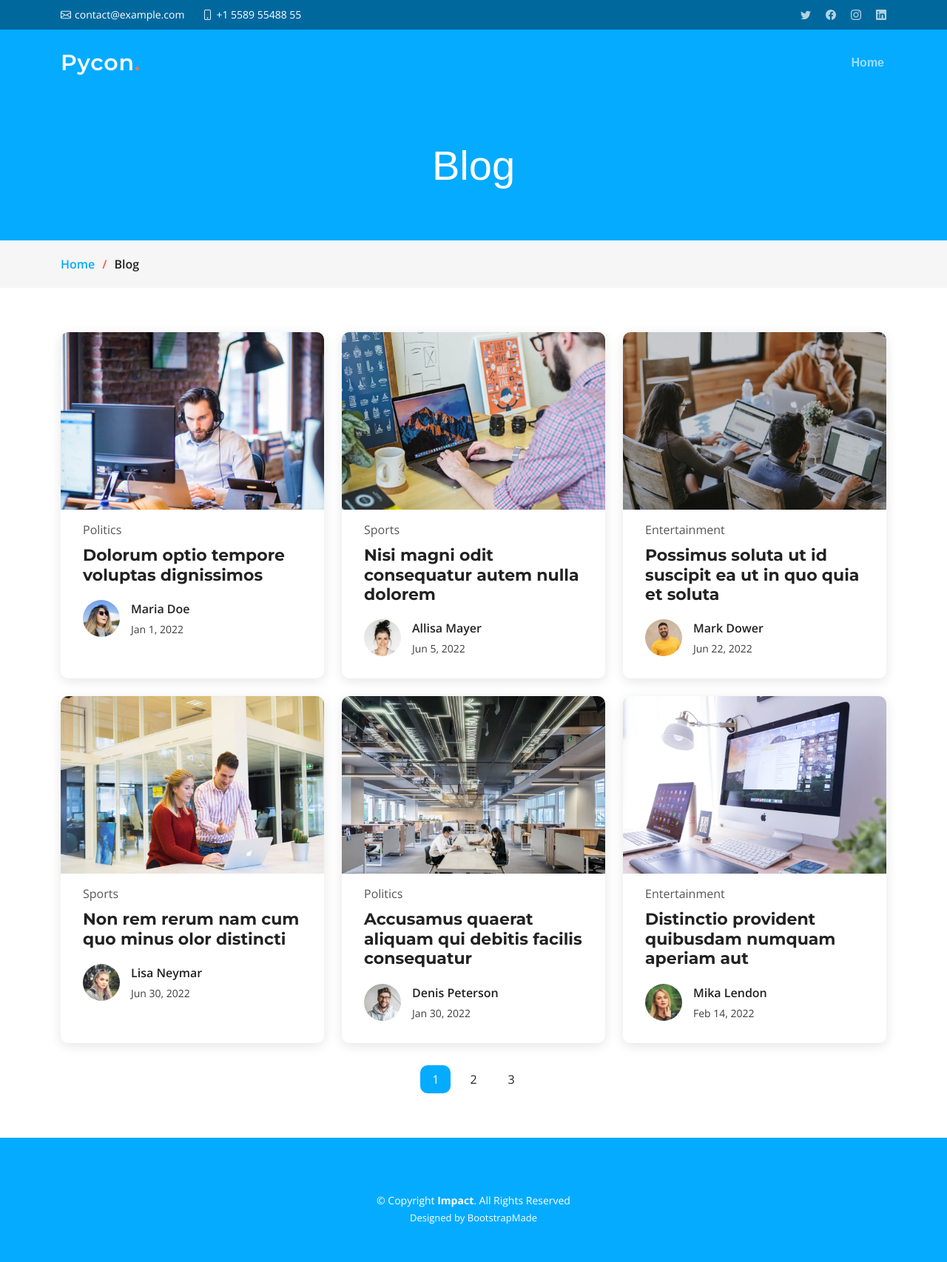
After one commit to neeraj1227/Pycon, a Django app: template first/templates/home/blog.html in a window 1280 px wide. The commit adds this page. Shown: the whole page at 74% size. Run offline with Django 5.2, Linux system fonts and the light colour scheme; the template is opened without the code that fills it, so the values that code supplies are empty; some libraries are stand-ins or nearby versions.

```diff
--- /dev/null
+++ b/first/templates/home/blog.html
@@ -0,0 +1,315 @@
+{% load static %}
+<!DOCTYPE html>
+<html lang="en">
+
+<head>
+  <meta charset="utf-8">
+  <meta content="width=device-width, initial-scale=1.0" name="viewport">
+
+  <title>Pycon-Blog</title>
+  <meta content="" name="description">
+  <meta content="" name="keywords">
+
+  <!-- Favicons -->
+  <link href="{% static "assets/img/favicon.png" %}" rel="icon">
+  <link href="{% static "assets/img/apple-touch-icon.png" %} " rel="apple-touch-icon">
+
+  <!-- Google Fonts -->
+  <link rel="preconnect" href="https://fonts.googleapis.com">
+  <link rel="preconnect" href="https://fonts.gstatic.com" crossorigin>
+  <link href="https://fonts.googleapis.com/css2?family=Open+Sans:ital,wght@0,300;0,400;0,500;0,600;0,700;1,300;1,400;1,600;1,700&family=Montserrat:ital,wght@0,300;0,400;0,500;0,600;0,700;1,300;1,400;1,500;1,600;1,700&family=Raleway:ital,wght@0,300;0,400;0,500;0,600;0,700;1,300;1,400;1,500;1,600;1,700&display=swap" rel="stylesheet">
+
+  <!-- Vendor CSS Files -->
+  <link href="{% static "assets/vendor/bootstrap/css/bootstrap.min.css" %}" rel="stylesheet">
+  <link href="{% static "assets/vendor/bootstrap-icons/bootstrap-icons.css" %}" rel="stylesheet">
+  <link href="{% static "assets/vendor/aos/aos.css" %}" rel="stylesheet">
+  <link href="{% static "assets/vendor/glightbox/css/glightbox.min.css" %}" rel="stylesheet">
+  <link href="{% static "assets/vendor/swiper/swiper-bundle.min.css" %}" rel="stylesheet">
+
+  <!-- Template Main CSS File -->
+  <link href="{% static "assets/css/main.css" %}" rel="stylesheet">
+
+  <!-- =======================================================
+  * Template Name: Impact
+  * Updated: Sep 18 2023 with Bootstrap v5.3.2
+  * Template URL: https://bootstrapmade.com/impact-bootstrap-business-website-template/
+  * Author: BootstrapMade.com
+  * License: https://bootstrapmade.com/license/
+  ======================================================== -->
+</head>
+
+<body>
+
+  <!-- ======= Header ======= -->
+  <section id="topbar" class="topbar d-flex align-items-center">
+    <div class="container d-flex justify-content-center justify-content-md-between">
+      <div class="contact-info d-flex align-items-center">
+        <i class="bi bi-envelope d-flex align-items-center"><a href="mailto:contact@example.com">contact@example.com</a></i>
+        <i class="bi bi-phone d-flex align-items-center ms-4"><span>+1 5589 55488 55</span></i>
+      </div>
+      <div class="social-links d-none d-md-flex align-items-center">
+        <a href="#" class="twitter"><i class="bi bi-twitter"></i></a>
+        <a href="#" class="facebook"><i class="bi bi-facebook"></i></a>
+        <a href="#" class="instagram"><i class="bi bi-instagram"></i></a>
+        <a href="#" class="linkedin"><i class="bi bi-linkedin"></i></i></a>
+      </div>
+    </div>
+  </section><!-- End Top Bar -->
+
+  <header id="header" class="header d-flex align-items-center">
+
+    <div class="container-fluid container-xl d-flex align-items-center justify-content-between">
+      <a href="index.html" class="logo d-flex align-items-center">
+        <!-- Uncomment the line below if you also wish to use an image logo -->
+        <!-- <img src="assets/img/logo.png" alt=""> -->
+        <h1>Pycon<span>.</span></h1>
+      </a>
+      <nav id="navbar" class="navbar">
+        <ul>
+          <li><a href="index.html">Home</a></li>
+        </ul>
+      </nav><!-- .navbar -->
+
+      <i class="mobile-nav-toggle mobile-nav-show bi bi-list"></i>
+      <i class="mobile-nav-toggle mobile-nav-hide d-none bi bi-x"></i>
+
+    </div>
+  </header><!-- End Header -->
+  <!-- End Header -->
+
+  <main id="main">
+
+    <!-- ======= Breadcrumbs ======= -->
+    <div class="breadcrumbs">
+      <div class="page-header d-flex align-items-center" style="background-image: url('');">
+        <div class="container position-relative">
+          <div class="row d-flex justify-content-center">
+            <div class="col-lg-6 text-center">
+              <h2>Blog</h2>
+            </div>
+          </div>
+        </div>
+      </div>
+      <nav>
+        <div class="container">
+          <ol>
+            <li><a href="index.html">Home</a></li>
+            <li>Blog</li>
+          </ol>
+        </div>
+      </nav>
+    </div><!-- End Breadcrumbs -->
+
+    <!-- ======= Blog Section ======= -->
+    <section id="blog" class="blog">
+      <div class="container" data-aos="fade-up">
+
+        <div class="row gy-4 posts-list">
+
+          <div class="col-xl-4 col-md-6">
+            <article>
+
+              <div class="post-img">
+                <img src="{% static "assets/img/blog/blog-1.jpg" %}" alt="" class="img-fluid">
+              </div>
+
+              <p class="post-category">Politics</p>
+
+              <h2 class="title">
+                <a href="blog-details.html">Dolorum optio tempore voluptas dignissimos</a>
+              </h2>
+
+              <div class="d-flex align-items-center">
+                <img src="{% static "assets/img/blog/blog-author.jpg"%}" alt="" class="img-fluid post-author-img flex-shrink-0">
+                <div class="post-meta">
+                  <p class="post-author-list">Maria Doe</p>
+                  <p class="post-date">
+                    <time datetime="2022-01-01">Jan 1, 2022</time>
+                  </p>
+                </div>
+              </div>
+
+            </article>
+          </div><!-- End post list item -->
+
+          <div class="col-xl-4 col-md-6">
+            <article>
+
+              <div class="post-img">
+                <img src="{% static "assets/img/blog/blog-2.jpg" %}" alt="" class="img-fluid">
+              </div>
+
+              <p class="post-category">Sports</p>
+
+              <h2 class="title">
+                <a href="blog-details.html">Nisi magni odit consequatur autem nulla dolorem</a>
+              </h2>
+
+              <div class="d-flex align-items-center">
+                <img src="{% static "assets/img/blog/blog-author-2.jpg" %}" alt="" class="img-fluid post-author-img flex-shrink-0">
+                <div class="post-meta">
+                  <p class="post-author-list">Allisa Mayer</p>
+                  <p class="post-date">
+                    <time datetime="2022-01-01">Jun 5, 2022</time>
+                  </p>
+                </div>
+              </div>
+
+            </article>
+          </div><!-- End post list item -->
+
+          <div class="col-xl-4 col-md-6">
+            <article>
+
+              <div class="post-img">
+                <img src="{% static "assets/img/blog/blog-3.jpg" %}" alt="" class="img-fluid">
+              </div>
+
+              <p class="post-category">Entertainment</p>
+
+              <h2 class="title">
+                <a href="blog-details.html">Possimus soluta ut id suscipit ea ut in quo quia et soluta</a>
+              </h2>
+
+              <div class="d-flex align-items-center">
+                <img src="assets/img/blog/blog-author-3.jpg" alt="" class="img-fluid post-author-img flex-shrink-0">
+                <div class="post-meta">
+                  <p class="post-author-list">Mark Dower</p>
+                  <p class="post-date">
+                    <time datetime="2022-01-01">Jun 22, 2022</time>
+                  </p>
+                </div>
+              </div>
+
+            </article>
+          </div><!-- End post list item -->
+
+          <div class="col-xl-4 col-md-6">
+            <article>
+
+              <div class="post-img">
+                <img src="assets/img/blog/blog-4.jpg" alt="" class="img-fluid">
+              </div>
+
+              <p class="post-category">Sports</p>
+
+              <h2 class="title">
+                <a href="blog-details.html">Non rem rerum nam cum quo minus olor distincti</a>
+              </h2>
+
+              <div class="d-flex align-items-center">
+                <img src="assets/img/blog/blog-author-4.jpg" alt="" class="img-fluid post-author-img flex-shrink-0">
+                <div class="post-meta">
+                  <p class="post-author-list">Lisa Neymar</p>
+                  <p class="post-date">
+                    <time datetime="2022-01-01">Jun 30, 2022</time>
+                  </p>
+                </div>
+              </div>
+
+            </article>
+          </div><!-- End post list item -->
+
+          <div class="col-xl-4 col-md-6">
+            <article>
+
+              <div class="post-img">
+                <img src="assets/img/blog/blog-5.jpg" alt="" class="img-fluid">
+              </div>
+
+              <p class="post-category">Politics</p>
+
+              <h2 class="title">
+                <a href="blog-details.html">Accusamus quaerat aliquam qui debitis facilis consequatur</a>
+              </h2>
+
+              <div class="d-flex align-items-center">
+                <img src="assets/img/blog/blog-author-5.jpg" alt="" class="img-fluid post-author-img flex-shrink-0">
+                <div class="post-meta">
+                  <p class="post-author-list">Denis Peterson</p>
+                  <p class="post-date">
+                    <time datetime="2022-01-01">Jan 30, 2022</time>
+                  </p>
+                </div>
+              </div>
+
+            </article>
+          </div><!-- End post list item -->
+
+          <div class="col-xl-4 col-md-6">
+            <article>
+
+              <div class="post-img">
+                <img src="assets/img/blog/blog-6.jpg" alt="" class="img-fluid">
+              </div>
+
+              <p class="post-category">Entertainment</p>
+
+              <h2 class="title">
+                <a href="blog-details.html">Distinctio provident quibusdam numquam aperiam aut</a>
+              </h2>
+
+              <div class="d-flex align-items-center">
+                <img src="assets/img/blog/blog-author-6.jpg" alt="" class="img-fluid post-author-img flex-shrink-0">
+                <div class="post-meta">
+                  <p class="post-author-list">Mika Lendon</p>
+                  <p class="post-date">
+                    <time datetime="2022-01-01">Feb 14, 2022</time>
+                  </p>
+                </div>
+              </div>
+
+            </article>
+          </div><!-- End post list item -->
+
+        </div><!-- End blog posts list -->
+
+        <div class="blog-pagination">
+          <ul class="justify-content-center">
+            <li class="active"><a href="#">1</a></li>
+            <li><a href="#">2</a></li>
+            <li><a href="#">3</a></li>
+          </ul>
+        </div><!-- End blog pagination -->
+
+      </div>
+    </section><!-- End Blog Section -->
+
+  </main><!-- End #main -->
+
+  <!-- ======= Footer ======= -->
+  <footer id="footer" class="footer">
+
+    <div class="container mt-4">
+      <div class="copyright">
+        &copy; Copyright <strong><span>Impact</span></strong>. All Rights Reserved
+      </div>
+      <div class="credits">
+        <!-- All the links in the footer should remain intact. -->
+        <!-- You can delete the links only if you purchased the pro version. -->
+        <!-- Licensing information: https://bootstrapmade.com/license/ -->
+        <!-- Purchase the pro version with working PHP/AJAX contact form: https://bootstrapmade.com/impact-bootstrap-business-website-template/ -->
+        Designed by <a href="https://bootstrapmade.com/">BootstrapMade</a>
+      </div>
+    </div>
+
+  </footer><!-- End Footer -->
+  <!-- End Footer -->
+
+  <a href="#" class="scroll-top d-flex align-items-center justify-content-center"><i class="bi bi-arrow-up-short"></i></a>
+
+  <div id="preloader"></div>
+
+  <!-- Vendor JS Files -->
+  <script src="assets/vendor/bootstrap/js/bootstrap.bundle.min.js"></script>
+  <script src="assets/vendor/aos/aos.js"></script>
+  <script src="assets/vendor/glightbox/js/glightbox.min.js"></script>
+  <script src="assets/vendor/swiper/swiper-bundle.min.js"></script>
+  <script src="assets/vendor/isotope-layout/isotope.pkgd.min.js"></script>
+
+  <!-- Template Main JS File -->
+  <script src="assets/js/main.js"></script>
+
+</body>
+
+</html>
```
Also changed, not shown: first/home/admin.py (+17 -1 lines), first/home/models.py (+30 -0 lines), first/templates/home/home.html (+0 -48 lines), first/db.sqlite3, first/home/migrations/0006_blog.py (added), first/home/migrations/0007_author_remove_blog_author.py (added), first/home/migrations/0008_blog_post_delete_blog.py (added).
